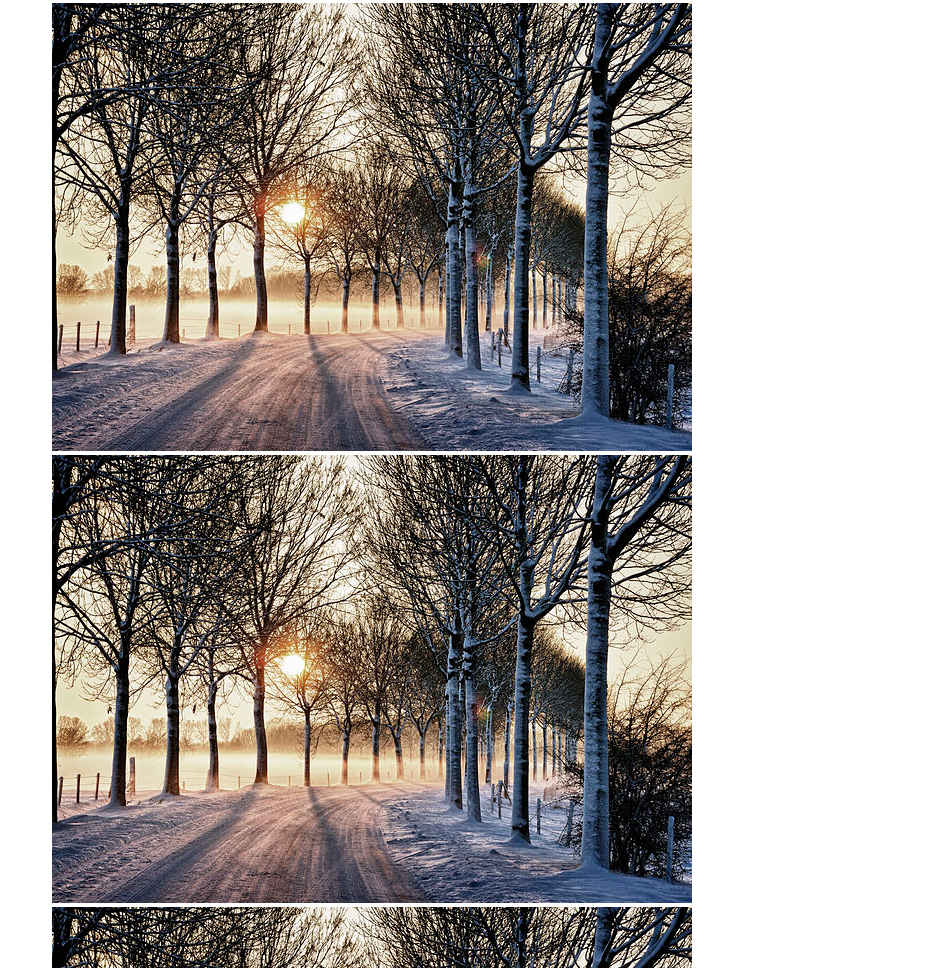
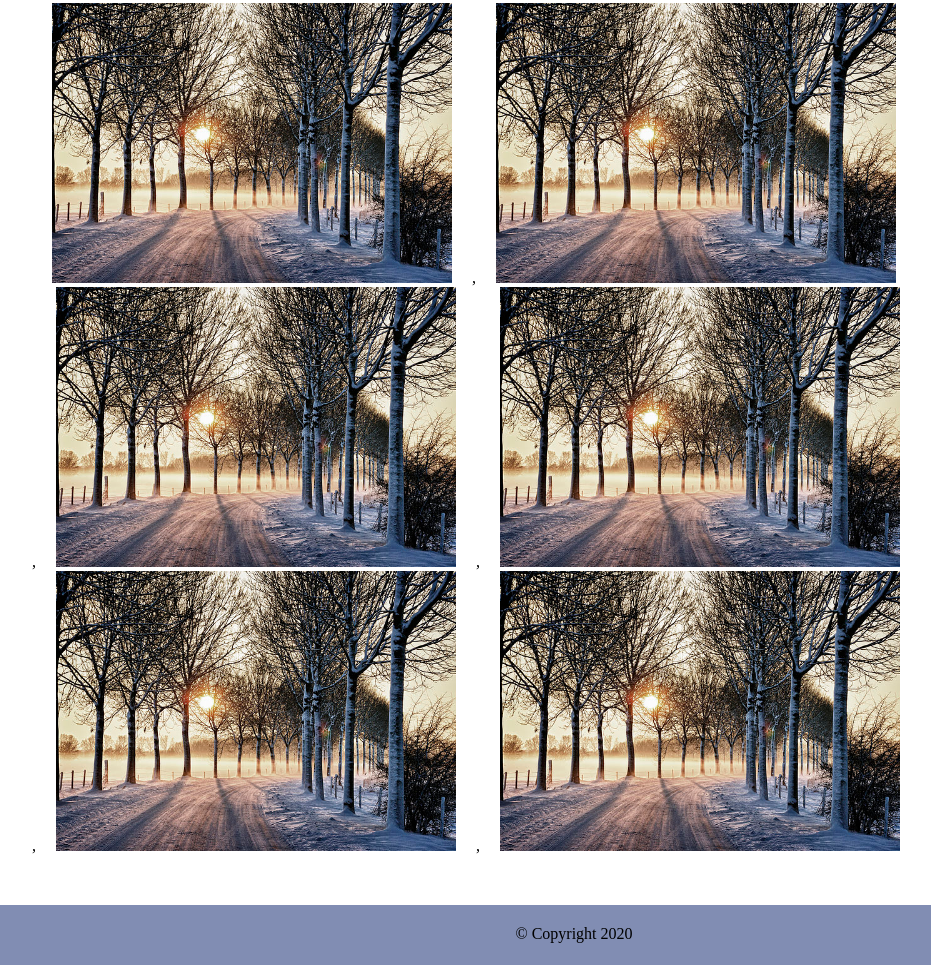
Before and after one commit to VonBorstel-J/Week1-Day1, a plain HTML site: page page4.html in a window 1280 px wide. Shown: the part 699-1667 px from the top of the page, without its empty margins (66-997 px from the left). Drawn offline with Linux system fonts and the light colour scheme.

Commit message:
added javacript to page 4

```diff
--- a/page4.html
+++ b/page4.html
@@ -30,12 +30,12 @@
     <p>My Fourth Paragraph</p>
 
     <ul id="album">
-        <li id="photo"><img src="images/winterland1.jpg"></li>
+        <!--<li id="photo"><img src="images/winterland1.jpg"></li>
         <li id="photo"><img src="images/winterland2.jpg"></li>
         <li id="photo"><img src="images/winterland3.jpg"></li>
         <li id="photo"><img src="images/winterland4.jpg"></li>
         <li id="photo"><img src="images/winterland5.jpg"></li>
-        <li id="photo"><img src="images/winterland6.jpg"></li>
+        <li id="photo"><img src="images/winterland6.jpg"></li>-->
 
     </ul>
 
@@ -56,5 +56,32 @@
 </div>
 <!-- end of the div container finishing off the website content-->
 
+<script>
+        var photos = []; //Declaring an empty array to store image element
+        var fileNames = []; //Declaring an empty element to store image file names
+        var imageList = []; //Declare an emplty array to store html list that contain an image
+        var image; //Declaring an empty variable to store the assembled image list codes
+        var openList = "<li id='photo'>"; //Picking the variable to conatin open list tag
+        var closeList = "</li>"; //Picking the variable to close the list tag
+
+
+//Create a loop to create 6 images starting with index of 0
+
+for(var i=0; i<6; i++) {
+        fileNames.push("winterland"+(i+1)); //Creating an image file name and store in the array
+        photos.push("<img src= images/"+fileNames[i]+".jpg>"); //Assemble file name into image element and store in an array
+        image = openList + photos[i] + closeList; //Assemble image element from array with list elements and store in a variable
+        imageList.push(image); //Store(push) the assembled list codes into an array
+}
+
+//Display all six image codes stored in the array
+document.getElementById("album").innerHTML = imageList;
+
+
+
+</script>
+
+
+
 </body>
 </html>
--- a/style.css
+++ b/style.css
@@ -60,6 +60,12 @@ header{
                  color: rgb(129, 141, 179);
                  font-family: arial;
              }
+
+             main #album #photo img {
+                 width: 400px;
+             }
+
+
          footer{
              height: 40px;
              background-color: rgb(129, 141, 179);
```
